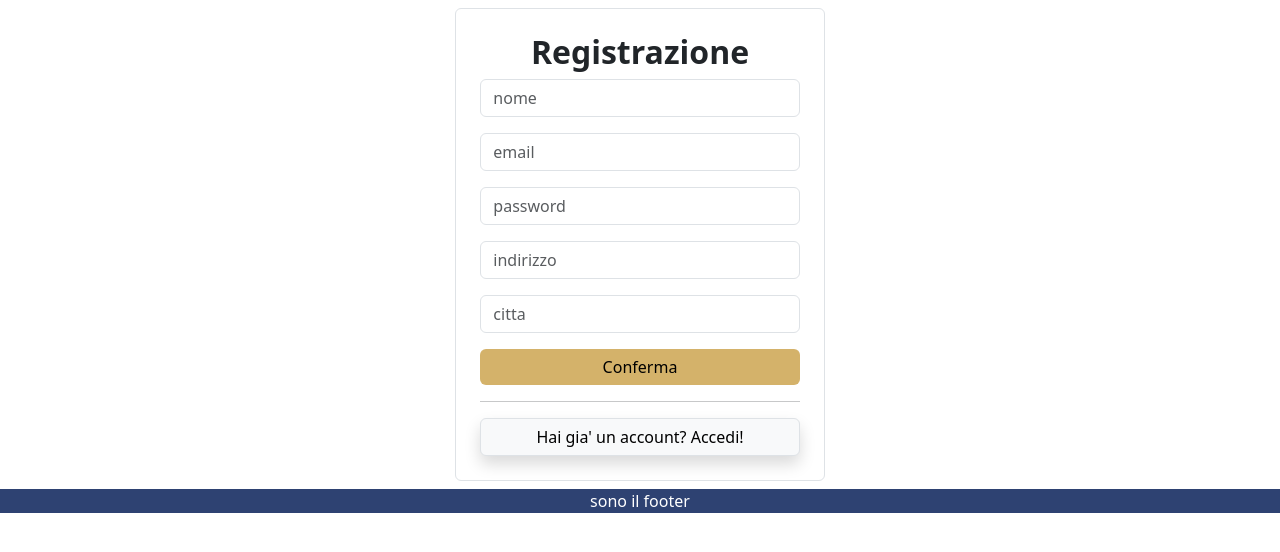
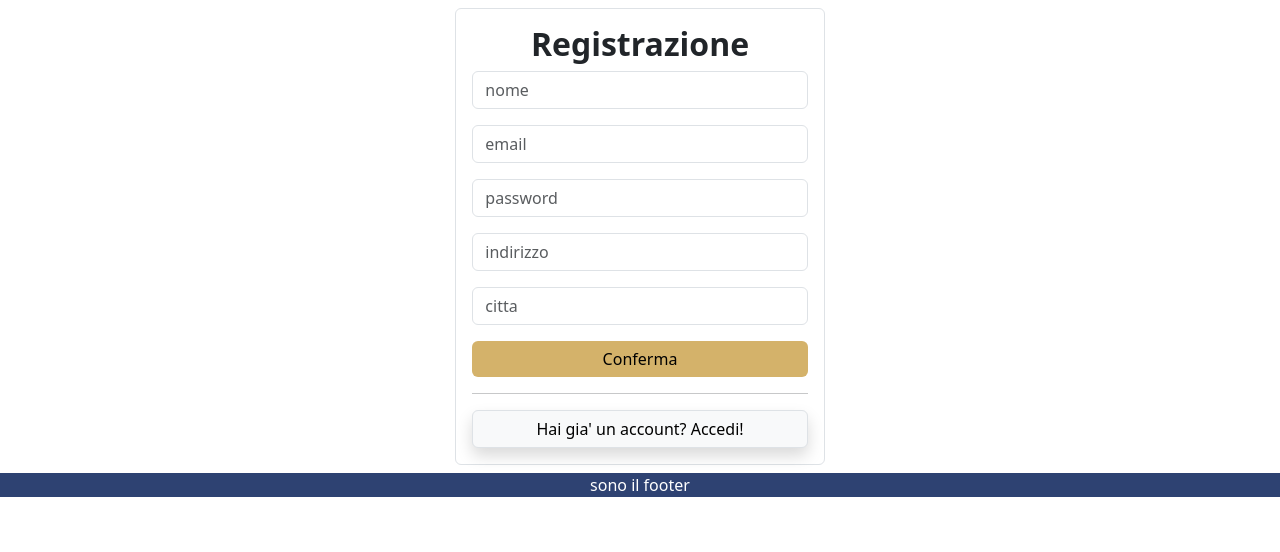
Before and after one commit to danix1234/elaborato_WEB_2025, a PHP site: page /sign-up.php in a window 1280 px wide. Shown: the part 80-632 px from the top of the page. Run offline with PHP 8.4, Linux system fonts and the light colour scheme.

Commit message:
mod template sign

```diff
--- a/website/template/template-sign.php
+++ b/website/template/template-sign.php
@@ -1,5 +1,5 @@
 <div class="row justify-content-center mx-1">
-    <div class="col-12 col-md-6 col-lg-4 border rounded p-4">
+    <div class="col-12 col-md-6 col-lg-4 border rounded p-3">
         <form action="<?php echo $templateParams["action"]; ?>" method="POST">
             <h2 class="text-center fw-bold mb-2"><?php echo $templateParams["tipo"]; ?></h2>
             <?php if (isset($templateParams["erroresign"])): ?>
@@ -15,7 +15,8 @@
                         <label for="<?php echo $field; ?>" class="visually-hidden"><?php echo $field; ?></label>
                         <input type="<?php echo $field === 'password' ? 'password' : 'text'; ?>" id="<?php echo $field; ?>"
                             name="<?php echo $field; ?>" class="form-control" placeholder="<?php echo $field; ?>"
-                            <?php if(isLoggedIn()) { echo "disabled"; } ?>
+                            <?php echo isLoggedIn() ? "disabled" : "" ?>
+                            value="<?php echo isLoggedIn() ? $field : '' ?>"
                             required />
                     </div>
                 <?php endforeach; ?>
@@ -28,10 +29,9 @@
             <?php endif; ?>
         </form>
         <hr />
-
         <div class="d-grid">
             <a href="<?php echo isLoggedIn() ? '?logout=true' : $templateParams["redirect-link"]; ?>"
-                class="btn <?php echo isLoggedIn()? "btn-danger": "btn-light shadow"; ?> border">
+                class="btn <?php echo isLoggedIn() ? "btn-danger" : "btn-light shadow"; ?> border">
                 <?php echo $templateParams["redirect"]; ?>
             </a>
         </div>
```
